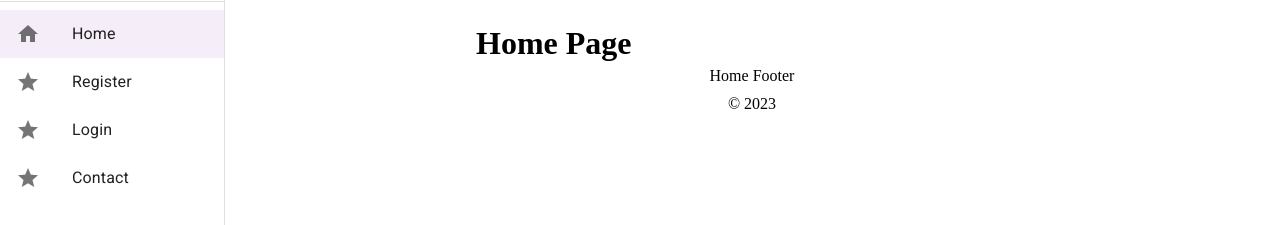
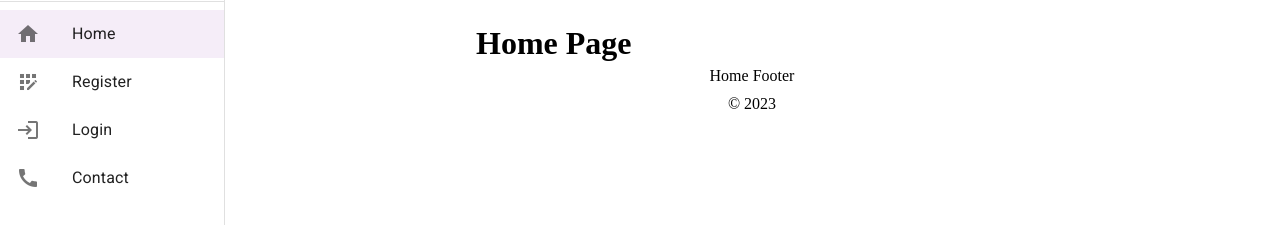
Before and after one commit to ifspcodelab/codeodyssey-frontend, a React (Vite) app: page / in a window 1280 px wide. Shown: the part 159-384 px from the top of the page. Built offline with nearby package versions, Linux system fonts and the light colour scheme; what react-swipeable-views-utils would draw is missing.

Commit message:
feat: add sideBar icons

```diff
--- a/src/core/components/side-bar/SideBar.tsx
+++ b/src/core/components/side-bar/SideBar.tsx
@@ -1,6 +1,6 @@
 import { Avatar, Box, Divider, Drawer, Icon, List, ListItemButton, ListItemIcon, ListItemText, useMediaQuery, useTheme } from "@mui/material"
 import { useDrawerContext } from "../../contexts/DrawerContext"
-import { matchRoutes, useMatch, useNavigate, useResolvedPath } from "react-router-dom";
+import { useMatch, useNavigate, useResolvedPath } from "react-router-dom";
 import { useEffect, useState } from "react";
 import { JwtService } from '../../auth/JwtService';
 import { AccessToken } from '../../models/AccessToken';
@@ -43,7 +43,6 @@ const ListItemLink: React.FC<IListItemLinkProps> = ({ to, icon, label, onClick }
     navigate("/");
     window.location.reload();
   }
-
 
   return (
     <ListItemButton selected={!!match} onClick={handleClick}>
--- a/src/core/contexts/DrawerContext.tsx
+++ b/src/core/contexts/DrawerContext.tsx
@@ -18,6 +18,7 @@ interface IDrawerOption {
 
 const DrawerContext = createContext({} as IDrawerContextData);
 
+// eslint-disable-next-line react-refresh/only-export-components
 export const useDrawerContext = () => {
   return useContext(DrawerContext);
 };
@@ -56,17 +57,17 @@ export const DrawerProvider: React.FC<IDrawerProvider> = ({ children }) => {
           label: 'Home'
         },
         {
-          icon: 'star',
+          icon: 'app_registration',
           path: '/registration',
           label: t("navbar.register")
         },
         {
-          icon: 'star',
+          icon: 'login',
           path: '/login',
           label: t("navbar.login")
         },
         {
-          icon: 'star',
+          icon: 'call',
           path: '/contact',
           label: t("navbar.contact")
         }
@@ -79,23 +80,23 @@ export const DrawerProvider: React.FC<IDrawerProvider> = ({ children }) => {
           label: 'Home'
         },
         {
-          icon: 'star',
+          icon: 'code',
           path: '/courses',
           label: t("navbar.courses")
         },
         {
-          icon: 'star',
+          icon: 'call',
+          path: '/contact',
+          label: t("navbar.contact")
+        },
+        {
+          icon: 'logout',
           path: '/',
           label: t("navbar.logout")
-        },
-        {
-          icon: 'star',
-          path: '/contact',
-          label: t("navbar.contact")
         }
       ])
     }
-  }, [token]);
+  }, [t, token]);
 
   return (
     <DrawerContext.Provider value={{ isDrawerOpen, drawerOptions, toggleDrawerOpen, setDrawerOptions: handleSetDrawerOptions }}>
```
